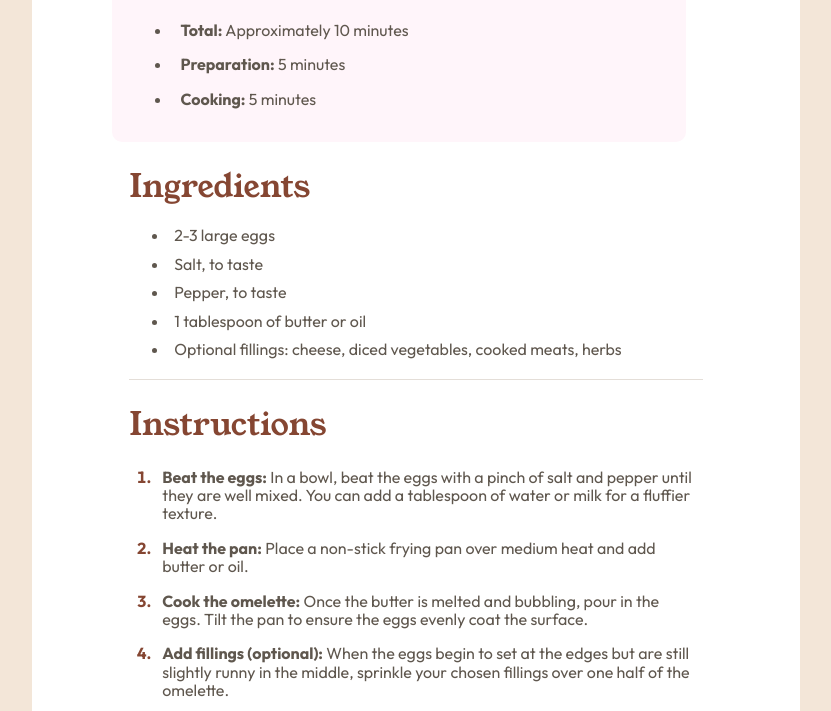
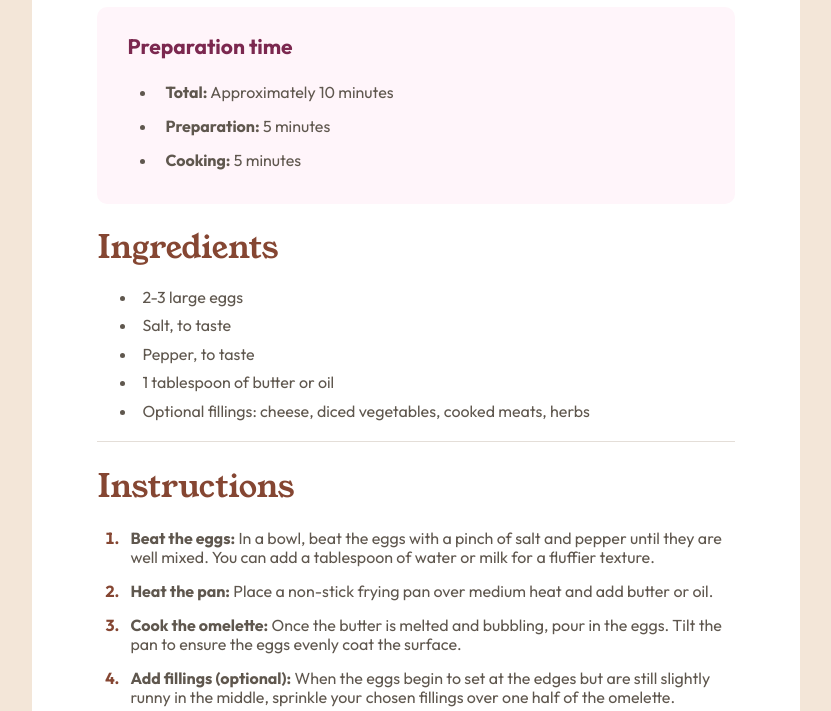
Before and after one commit to roguemacaroon/deploy-recipe-challenge, a plain HTML site: page index.html in a window 1280 px wide. Shown: the part 550-1261 px from the top of the page, without its empty margins (224-1055 px from the left). Drawn offline with nearby package versions, Linux system fonts and the light colour scheme.

Commit message:
fixing spacing

```diff
--- a/css/style.css
+++ b/css/style.css
@@ -47,6 +47,7 @@ html {
   --spacing20: 20px;
   --spacing30: 30px;
   --spacing40: 40px;
+  --spacing120: 120px;
 }
 
 li {
@@ -124,7 +125,6 @@ hr {
   border-radius: 10px;
   display: flex;
   flex-direction: column;
-  margin: var(--spacing15);
   font-family: var(--main-font);
 }
 
@@ -160,13 +160,12 @@ ol li::marker {
 /* nutrition section */
 .nutrition-details {
   display: grid;
-	grid-template-columns: 50% 50%;
-	padding: 10px 35px;
-	border-bottom: 1px solid var(--neutral-grey);
+  grid-template-columns: 50% 50%;
+  padding: 10px 35px;
+  border-bottom: 1px solid var(--neutral-grey);
 }
 .nutrition-details p {
   margin: 0;
-
 }
 /* footer */
 
@@ -194,7 +193,7 @@ footer {
   /* card is only visible after media query */
   .card {
     margin: 0 auto;
-    margin-top: var(--spacing40);
+    margin-top: var(--spacing120);
     width: 60%;
     padding: var(--spacing30);
     background-color: var(--neutral-white);
@@ -208,7 +207,6 @@ footer {
     border-radius: var(--spacing20);
     margin: 0 auto;
   }
-
 }
 @media screen and (min-width: 976px) {
   /* increase heading size */
@@ -219,5 +217,4 @@ footer {
   .heading-two {
     font-size: var(--font32);
   }
-
 }
--- a/index.html
+++ b/index.html
@@ -23,7 +23,7 @@
        <figure>
           <img src="./assets/images/image-omelette.jpeg" class="hero-image" alt="an omelette">
         </figure>
-    <section class="wrapper">
+    <section >
     <div class="hero-section wrapper">
     <!-- Hero section - heading -->
     <h1>Simple Omelette Recipe</h1>
@@ -33,7 +33,7 @@
     cheese, vegetables, or meats.
   </p>
     </div>
-
+    </section>
     <!-- end hero section -->
 
     <!-- section preparation -->
```
